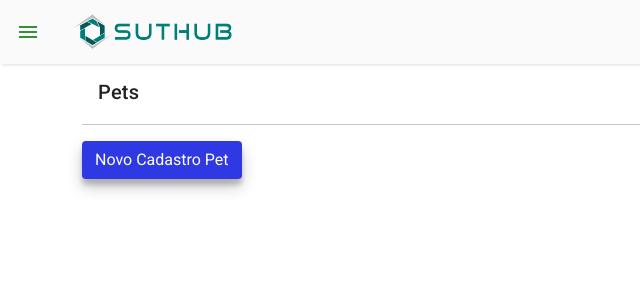
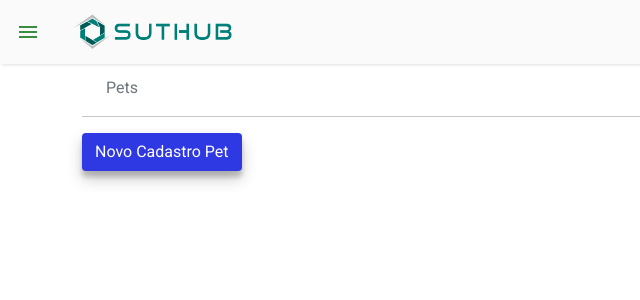
Before and after one commit to gilsonrusso/suthub-challenge-frontend-vuejs, a Vue app: page /pets in a window 1280 px wide. Shown: the top 300 px of the page, without its empty margins (0-640 px from the left). Built offline with nearby package versions, Linux system fonts and the light colour scheme.

Commit message:
adding breadcrumb

```diff
--- a/src/pages/Pets/Pets.vue
+++ b/src/pages/Pets/Pets.vue
@@ -10,7 +10,13 @@
         :breeds="pet.typeOf === 'Gato' ? catBreeds : dogBreeds"
       />
     </Modal>
-    <v-card-title class="py-0">Pets</v-card-title>
+    <nav aria-label="breadcrumb">
+      <ol class="breadcrumb">
+        <li class="breadcrumb-item active" aria-current="page">
+          Pets
+        </li>
+      </ol>
+    </nav>
     <v-divider></v-divider>
     <button @click="showModal = !showModal" class="btn">
       Novo Cadastro Pet
```
